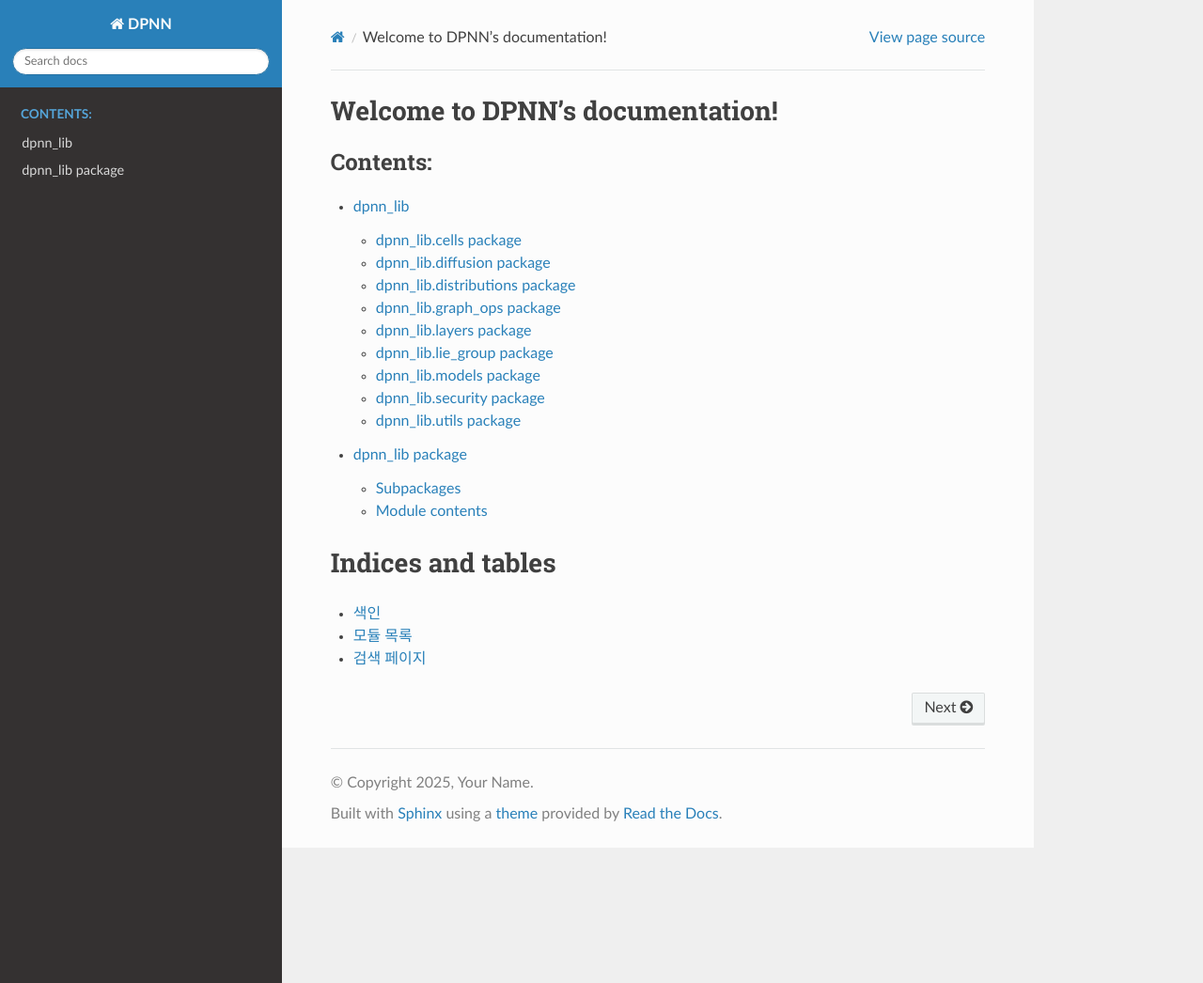
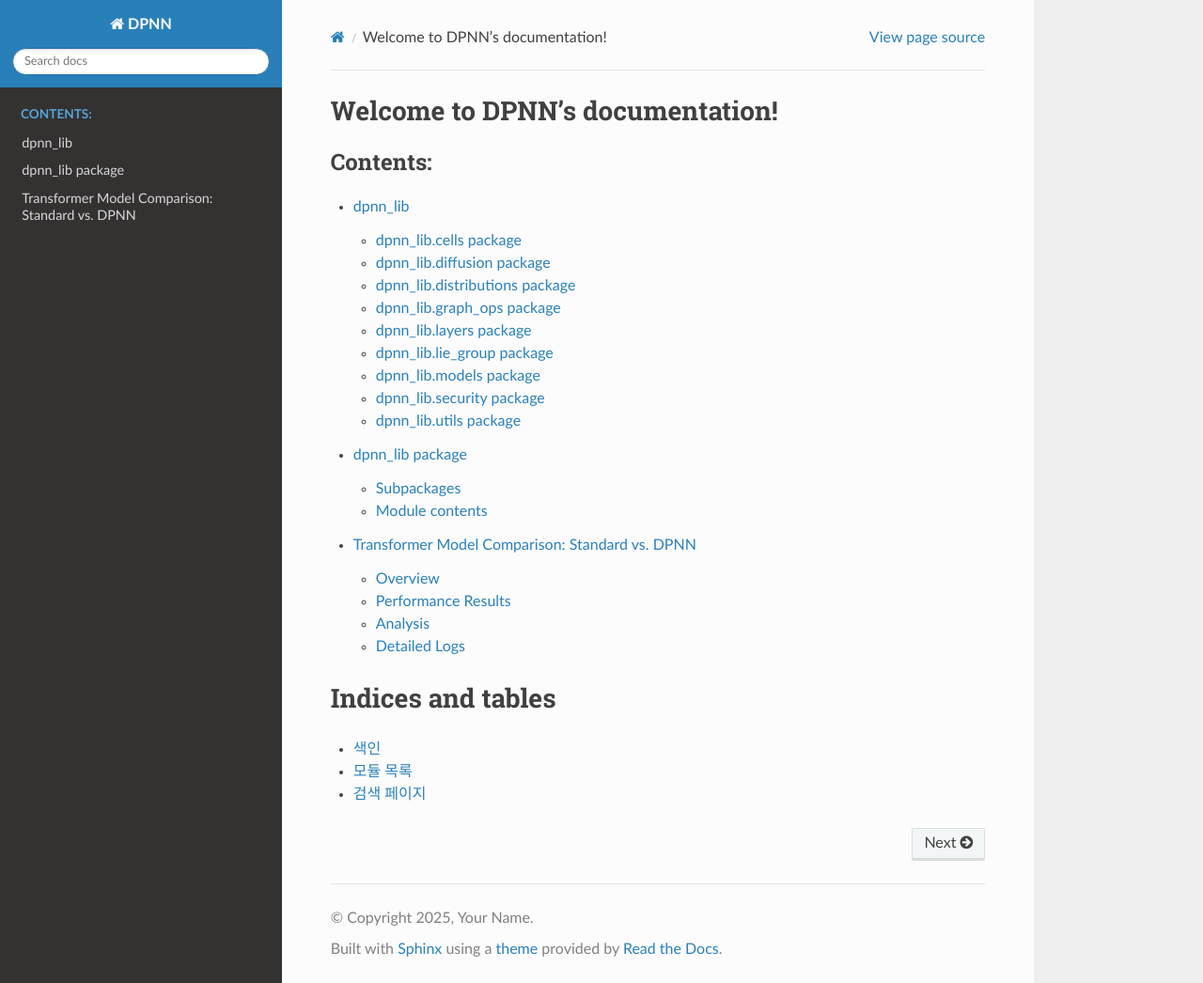
Before and after one commit to sigongjoa/Distribution-Propagation-Neural-Network, a Sphinx documentation site: the page built from docs/index.rst, in a window 1280 px wide and 1046 px high. Shown: the whole window at 94% size. Built offline with Sphinx 7.4.7 and the Read the Docs theme 3.1.0, drawn with Linux system fonts in a browser that asks for light colours; some of the changed lines change nothing that is shown.

Commit message:
feat(docs): Add experiment results and comparison page
- Creates a new page to document and compare the performance of the Standard Transformer vs. the DPNN Transformer.
- Adds detailed analysis focusing on parameter efficiency.
- Includes raw log files for both experiments for full reproducibility.
- Updates Sphinx configuration to support Markdown and properly link the new page.

```diff
--- a/docs/conf.py
+++ b/docs/conf.py
@@ -19,6 +19,7 @@
     'sphinx.ext.autodoc',  # Automatically extract documentation from docstrings.
     'sphinx.ext.napoleon', # Support for Google and NumPy style docstrings.
     'sphinx.ext.viewcode', # Add links to highlighted source code.
+    'myst_parser',         # Add support for Markdown files.
 ]
 
 templates_path = ['_templates']
--- /dev/null
+++ b/docs/experiment_results.md
@@ -0,0 +1,29 @@
+# Transformer Model Comparison: Standard vs. DPNN
+
+## Overview
+
+This document presents a comparison between the standard Transformer model and our proposed DPNN (Data-driven-Prior Neural Network) Transformer model on the WikiText-2 dataset. The key highlight is that the DPNN model achieves jego performance while using only **20% of the parameters** of the standard model, demonstrating significant parameter efficiency.
+
+## Performance Results
+
+The following table summarizes the final test results for both models after 3 epochs of training.
+
+| Model                  | Test Loss | Test Perplexity (PPL) | Avg. Time per Epoch | Parameter Ratio |
+| ---------------------- | :-------: | :-------------------: | :-----------------: | :-------------: |
+| **Standard Transformer** | **6.27**  | **527.28**            |      ~107 sec       |      100%       |
+| **DPNN Transformer**     |   6.82    |        919.84         |      **~69 sec**    |    **~20%**     |
+
+## Analysis
+
+While the standard Transformer shows higher accuracy (lower PPL), the DPNN Transformer demonstrates a remarkable trade-off between performance and efficiency.
+
+- **Efficiency**: The DPNN model trains significantly faster (approx. 35% faster per epoch) and is much lighter due to its drastically reduced parameter count.
+- **Effectiveness**: With only a fifth of the parameters, the DPNN model still achieves a respectable PPL of 919.84. This proves the viability of the DPNN architecture as a highly efficient alternative for resource-constrained environments.
+- **Potential**: This result is a strong proof-of-concept. By moderately increasing the parameter count of the DPNN model, it has the potential to match or even exceed the performance of the standard model while maintaining a significant advantage in speed and size.
+
+## Detailed Logs
+
+For full transparency, the raw output logs for each experiment are available via the links below:
+
+- [Standard Transformer Results](../results/standard_transformer_results.log)
+- [DPNN Transformer Results](../results/dpnn_transformer_results.log)
--- a/docs/index.rst
+++ b/docs/index.rst
@@ -7,6 +7,7 @@
 
    modules
    dpnn_lib
+   experiment_results.md
 
 Indices and tables
 ==================
```
